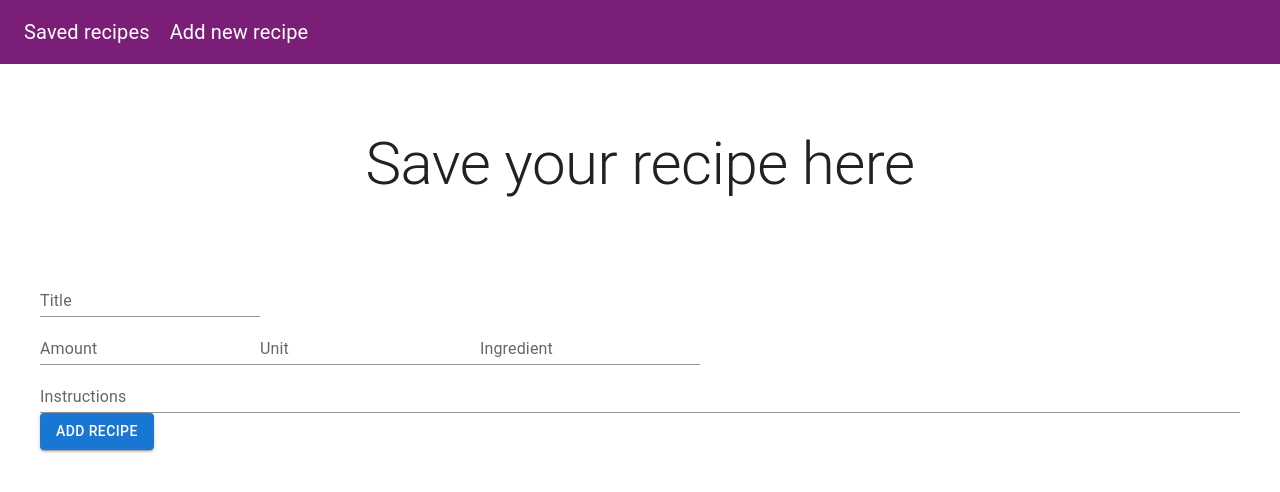
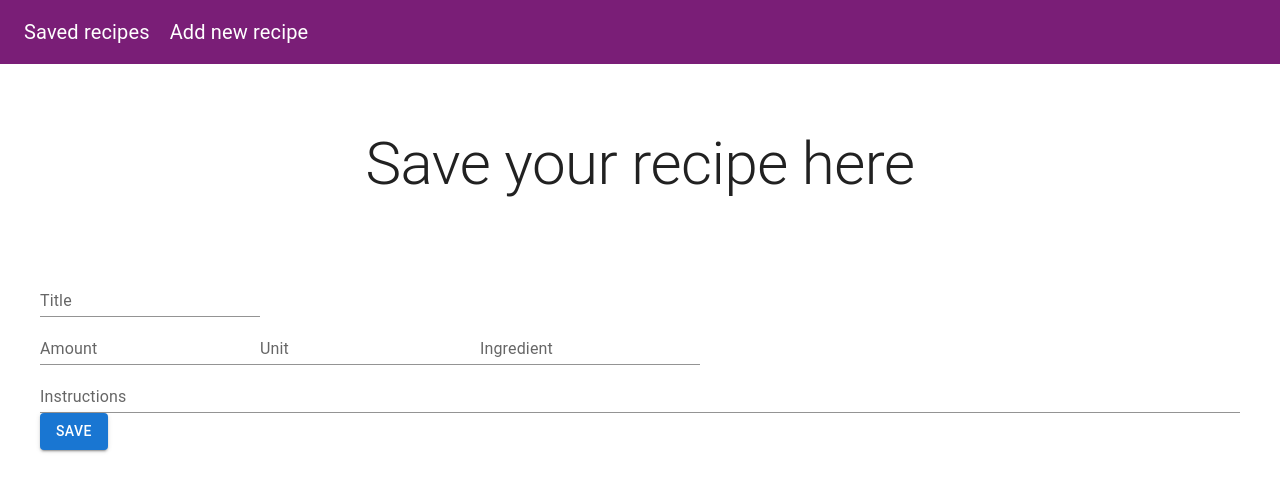
Before and after one commit to elvitak/recipe_saver_client, a React (Create React App) app: page /add-recipe in a window 1280 px wide. Shown: the top 492 px of the page. Built offline with nearby package versions, Linux system fonts and the light colour scheme.

Commit message:
add call to api with show action to get the data to fill in the recipe form change form-title to recipe-title formater removes trolling commas

```diff
--- a/src/components/FormToSaveRecipe.jsx
+++ b/src/components/FormToSaveRecipe.jsx
@@ -1,25 +1,44 @@
-import React, { useState } from "react";
+import React, { useEffect, useState } from "react";
 import IngridientsInputFields from "./IngridientsInputFields";
 import InstructionsField from "./InstructionsField";
 import TitleInputField from "./TitleInputField";
 import Recipes from "../modules/recipes";
 import { Container, Button, Typography } from "@mui/material";
 import useStyles from "../styles/styles";
+import { useParams } from "react-router-dom";
 
 const FormToSaveRecipe = () => {
   const classes = useStyles();
   const initialState = {
     title: "",
     instructions: [],
-    ingredients: [{ name: "", amount: 0, unit: "" }],
+    ingredients: [{ name: "", amount: 0, unit: "" }]
   };
 
   const [recipe, setRecipe] = useState(initialState);
   const [message, setMessage] = useState();
+  const { id } = useParams();
 
-  const createRecipe = async () => {
-    const response = await Recipes.create(recipe);
-    setMessage(response.data.message);
+  const fetchRecipe = async () => {
+    if (id) {
+      const response = await Recipes.show(id);
+      setRecipe(response.recipe);
+    } else {
+      setRecipe(initialState);
+    }
+  };
+
+  useEffect(() => {
+    fetchRecipe();
+  }, [id]);
+
+  const saveRecipe = async () => {
+    if (id) {
+      const response = await Recipes.update(recipe);
+    } else {
+      const response = await Recipes.create(recipe);
+      setMessage(response.data.message);
+    }
   };
 
   return (
@@ -61,12 +80,8 @@ const FormToSaveRecipe = () => {
             })
           }
         />
-        <Button
-          data-cy="form-create-btn"
-          variant="contained"
-          onClick={createRecipe}
-        >
-          Add Recipe
+        <Button data-cy="save-btn" variant="contained" onClick={saveRecipe}>
+          Save
         </Button>
       </Container>
     </>
--- a/src/components/TitleInputField.jsx
+++ b/src/components/TitleInputField.jsx
@@ -5,7 +5,7 @@ const TitleInputField = ({ title, onTitleChange }) => {
   return (
     <div>
       <TextField
-        data-cy="form-title"
+        data-cy="recipe-title"
         label="Title"
         variant="standard"
         value={title}
--- a/src/modules/recipes.js
+++ b/src/modules/recipes.js
@@ -15,10 +15,10 @@ const Recipes = {
     const recipeRequest = {
       title: recipe.title,
       ingredients_attributes: ingredientsWithoutEmptyRow,
-      instructions_attributes: recipe.instructions,
+      instructions_attributes: recipe.instructions
     };
     const response = await axios.post(`${apiURL}/recipes`, {
-      recipe: recipeRequest,
+      recipe: recipeRequest
     });
     return response;
   },
@@ -36,7 +36,7 @@ const Recipes = {
   async delete(id) {
     const response = await axios.delete(`${apiURL}/recipes/${id}`);
     return response;
-  },
+  }
 };
 
 export default Recipes;
```
Also changed, not shown: 2 other files (tests, documents, lock files or other folders).
